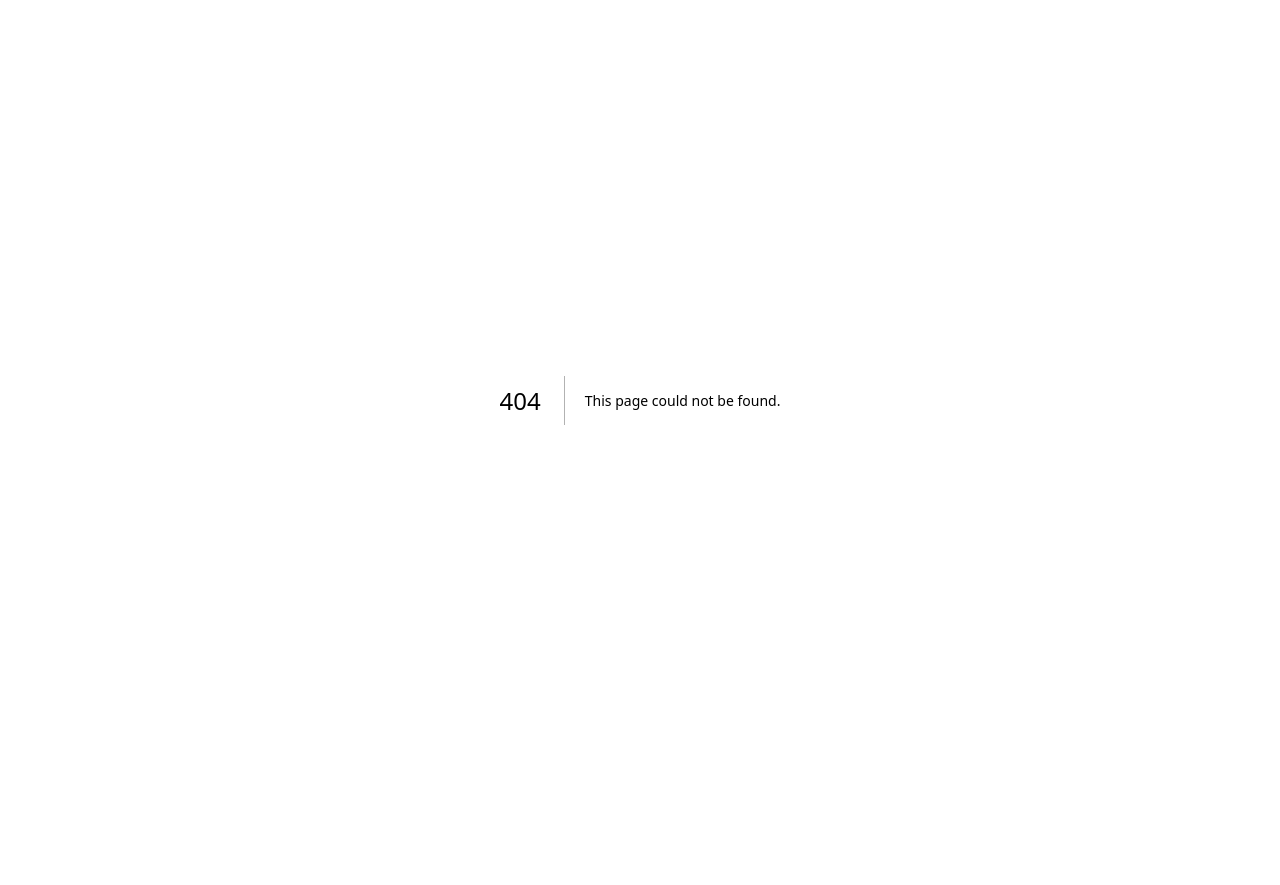
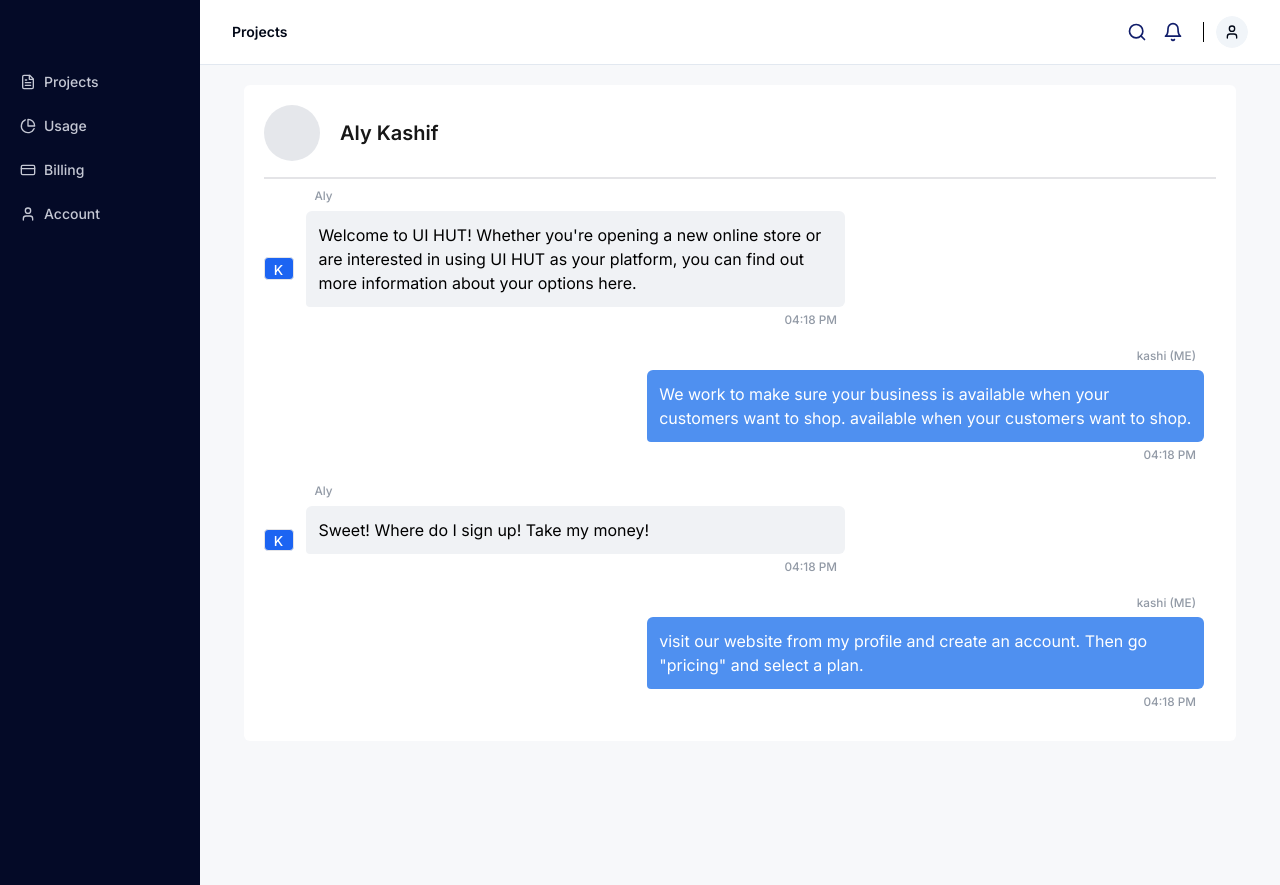
Before and after one commit to Neel-shetty/nextjs-hypewize, a Next.js app: page /projects/1/messages/1 in a window 1280 px wide. Before the commit this address had no page. Before the commit the page ends 800 px from the top, so only its background shows below. Built offline with nearby package versions, Linux system fonts and the light colour scheme.

Commit message:
messages

```diff
--- a/src/app/(dashboard)/layout.tsx
+++ b/src/app/(dashboard)/layout.tsx
@@ -43,16 +43,16 @@ export default async function DashboardLayout({
           <DashboardNav items={dashboardConfig.sidebarNav} />
         </aside>
         <main className="flex flex-1 flex-col overflow-hidden">
-          <header className="sticky top-0 z-40 border-b bg-white">
+          <header className="sticky top-0 z-40 border-b bg-transparent md:bg-white">
             <div className=" px-8 flex h-16 items-center justify-between py-4">
               <MainNav items={dashboardConfig.mainNav} />
-              <div className="flex flex-row gap-3 items-center justify-between">
+              <div className="md:flex flex-row gap-3 items-center justify-between hidden">
                 {/* <Search /> */}
                 <div>
                   <Button className="px-0 mx-2" variant={"link"}>
                     <SearchIcon className="black" size={20} />
                   </Button>
-                  <Button className="px-0 mx-2  " variant={"link"}>
+                  <Button className="px-0 mx-2" variant={"link"}>
                     <Bell className="black" size={20} />
                   </Button>
                 </div>
--- /dev/null
+++ b/src/app/(dashboard)/projects/[projectId]/messages/[messageId]/page.tsx
@@ -0,0 +1,43 @@
+import Message from "@/components/message";
+
+export default function MessagesPage() {
+  return (
+    <div className="min-h-screen mx-6 mt-3">
+      <div className="m-5 p-5 rounded-md bg-white">
+        <div className=" flex flex-row items-center gap-5">
+          <div className="w-14 h-14  bg-gray-200 rounded-full" />
+          <div className="text-neutral-900 text-[20px] font-semibold capitalize">
+            Aly Kashif
+          </div>
+        </div>
+        <div className="w-full h-[0px] border mt-4 border-zinc-200" />
+        <div className="flex w-full flex-col">
+          <Message
+            time="04:18 PM"
+            align="left"
+            message="Welcome to UI HUT! Whether you're opening a new online store or are interested in using UI HUT as your platform, you can find out more information about your options here."
+            name="Aly"
+          />
+          <Message
+            align="right"
+            name="kashi (ME)"
+            time="04:18 PM"
+            message="We work to make sure your business is available when your customers want to shop.  available when your customers want to shop."
+          />
+          <Message
+            time="04:18 PM"
+            align="left"
+            message="Sweet! Where do I sign up! Take my money!"
+            name="Aly"
+          />
+          <Message
+            align="right"
+            name="kashi (ME)"
+            time="04:18 PM"
+            message="visit our website from my profile and create an account. Then go &quot;pricing&quot; and select a plan."
+          />
+        </div>
+      </div>
+    </div>
+  );
+}
--- /dev/null
+++ b/src/components/message.tsx
@@ -0,0 +1,61 @@
+import { cn } from "@/lib/utils";
+
+export default function Message({
+  align = "right",
+  message,
+  time,
+  name,
+}: {
+  align: "right" | "left";
+  message: string;
+  time: string;
+  name: string;
+}) {
+  return (
+    <div className="flex flex-row w-full justify-center items-center">
+      {/* <div> */}
+      <div
+        className={
+          align === "right"
+            ? "hidden "
+            : "relative h-full align-middle justify-center items-center mt-5"
+        }
+      >
+        <div className="w-[30.42px] h-[22.55px] bg-blue-600 rounded border border-zinc-200" />
+        <div className="w-[12.41px] left-[9.73px] top-[2.94px] absolute text-white text-[13.726423263549805px] font-medium capitalize">
+          K
+        </div>
+      </div>
+      {/* </div> */}
+      <div
+        className={
+          align === "right"
+            ? "w-full flex flex-col justify-end m-3 items-end"
+            : "w-full flex flex-col justify-end m-3 items-start"
+        }
+      >
+        <div className="mx-2 mb-2 text-slate-600 text-opacity-60 text-[11.76550579071045px] font-medium leading-none">
+          {name}
+        </div>
+        <div
+          className={
+            align === "right"
+              ? "w-[60%] bg-[#4F90F0] text-white justify-end items-end  rounded-md rounded-bl-sm p-3"
+              : "w-[60%] bg-[#F0F2F5] text-black justify-start  rounded-md rounded-bl-sm p-3"
+          }
+        >
+          <p className={align === "right" ? "" : ""}>{message}</p>
+        </div>
+        <div
+          className={
+            align === "right" ? "" : "justify-end w-[60%] flex items-end"
+          }
+        >
+          <div className="mr-2 mt-2 text-slate-600 text-opacity-60 text-[11.76550579071045px] font-medium leading-none">
+            {time}
+          </div>
+        </div>
+      </div>
+    </div>
+  );
+}
--- a/src/components/messages/data-table.tsx
+++ b/src/components/messages/data-table.tsx
@@ -15,6 +15,8 @@ import {
   TableHeader,
   TableRow,
 } from "@/components/ui/table";
+import { useRouter } from "next/navigation";
+import Link from "next/link";
 
 interface DataTableProps<TData, TValue> {
   columns: ColumnDef<TData, TValue>[];
@@ -31,12 +33,15 @@ export function DataTable<TData, TValue>({
     getCoreRowModel: getCoreRowModel(),
   });
 
+  const navigation = useRouter();
+
   return (
     <div className="rounded-md">
       <Table>
         <TableHeader>
           {table.getHeaderGroups().map((headerGroup) => (
             <TableRow key={headerGroup.id}>
+              {/* <Link href={"/"} key={headerGroup.id}> */}
               {headerGroup.headers.map((header) => {
                 return (
                   <TableHead key={header.id}>
@@ -49,6 +54,7 @@ export function DataTable<TData, TValue>({
                   </TableHead>
                 );
               })}
+              {/* </Link> */}
             </TableRow>
           ))}
         </TableHeader>
@@ -60,11 +66,20 @@ export function DataTable<TData, TValue>({
                 data-state={row.getIsSelected() && "selected"}
               >
                 {row.getVisibleCells().map((cell) => (
-                  <TableCell key={cell.id}>
+                  // <Link href={"/"} key={cell.id}>
+                  <TableCell
+                    className="hover:cursor-pointer"
+                    onClick={() => {
+                      navigation.push("/projects/1/messages/" + cell.row.id);
+                    }}
+                    key={cell.id}
+                  >
                     {flexRender(cell.column.columnDef.cell, cell.getContext())}
                   </TableCell>
+                  // </Link>
                 ))}
               </TableRow>
+              // </Link>
             ))
           ) : (
             <TableRow>
```
